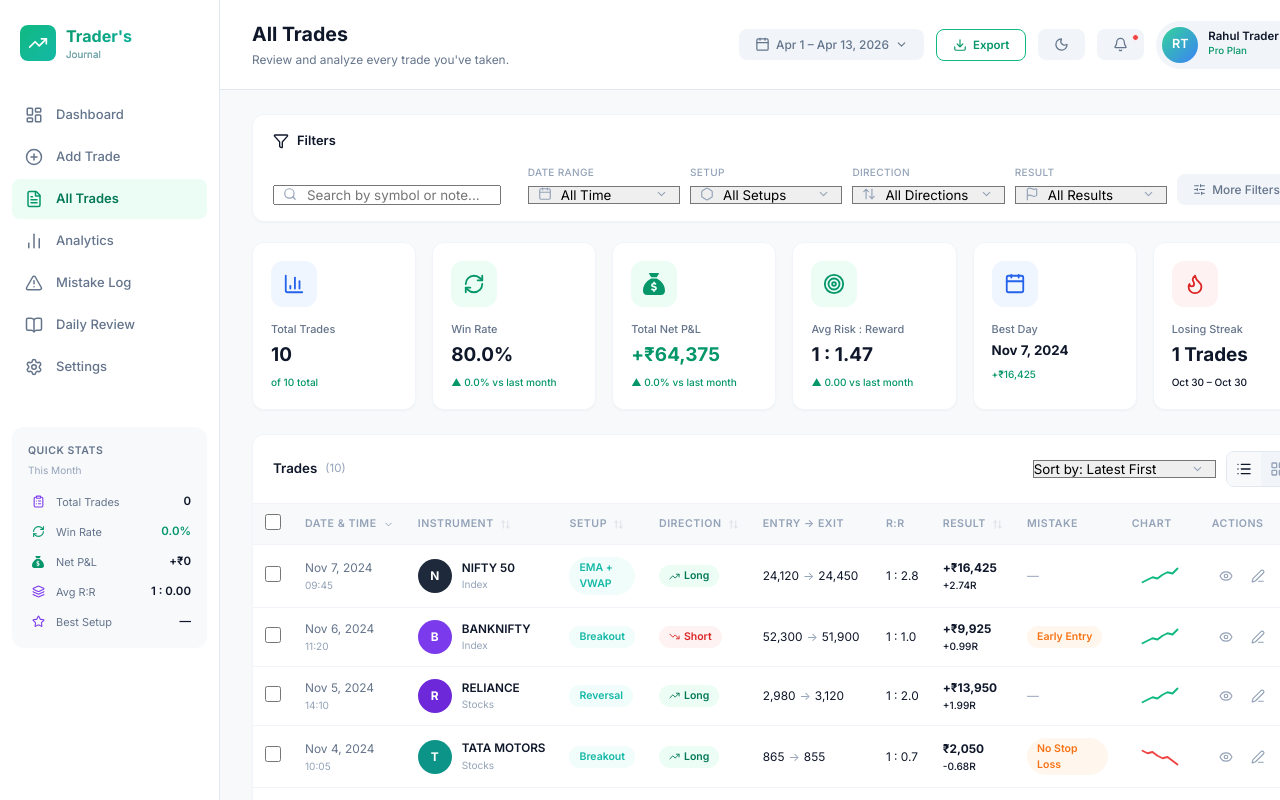
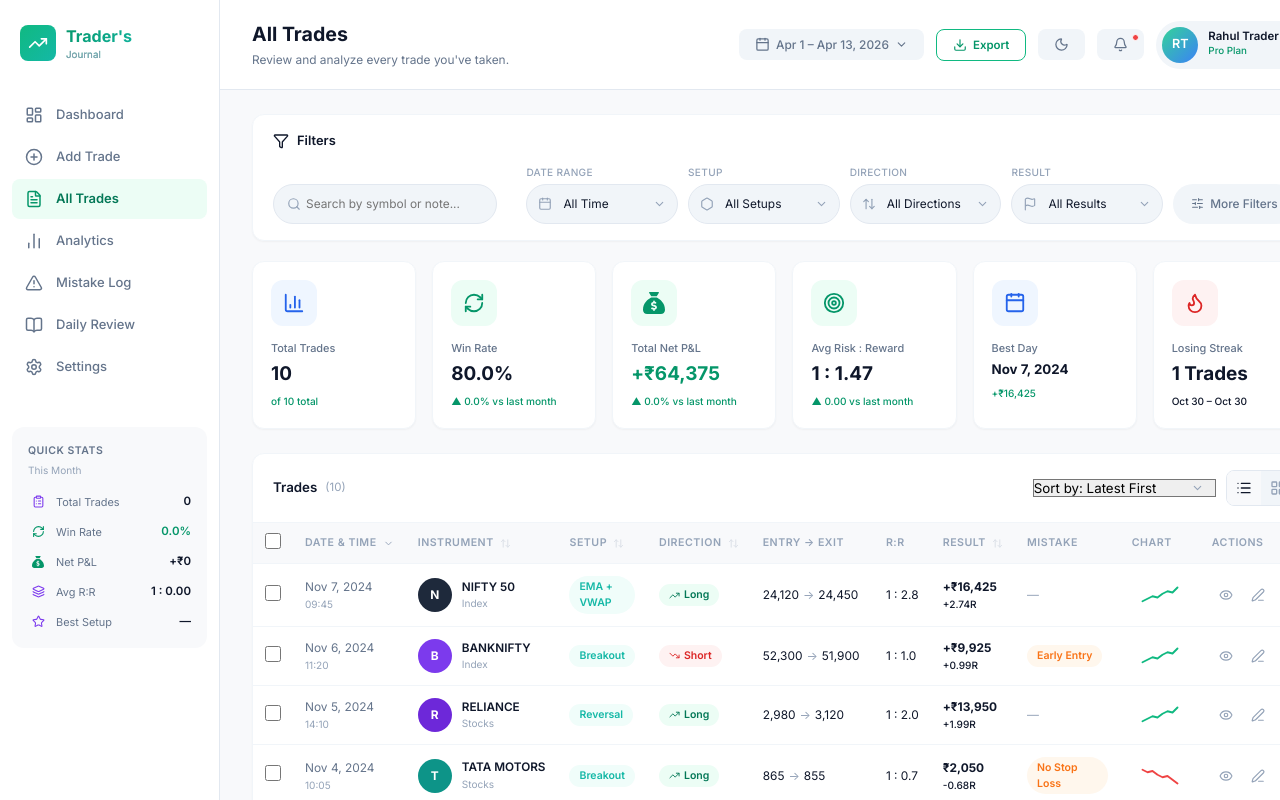
Before and after one commit to Zaydensth/traders-journal, a React (Vite) app: page /all-trades in a window 1280 px wide. Shown: the top 800 px of the page. Built offline with nearby package versions, Linux system fonts and the light colour scheme.

Commit message:
style: rounded pill-shaped filter dropdowns for All Trades

```diff
--- a/src/index.css
+++ b/src/index.css
@@ -2405,18 +2405,44 @@ input, select, textarea { font-family: inherit; outline: none; }
   letter-spacing: 0.3px;
 }
 
+/* ─── Filter card rounded inputs ─── */
+.at-filter-card input[type="text"],
+.at-filter-card select {
+  border-radius: var(--radius-full);
+  padding: 10px 18px;
+  font-size: 0.85rem;
+  border: 1.5px solid var(--border);
+  background: var(--bg-input);
+  color: var(--text-primary);
+  height: 40px;
+}
+
+.at-filter-card input[type="text"]:focus,
+.at-filter-card select:focus {
+  border-color: var(--green-500);
+  box-shadow: 0 0 0 3px rgba(16, 185, 129, 0.08);
+}
+
+.at-filter-card .input-with-icon input {
+  padding-left: 36px;
+}
+
+.at-filter-card .input-with-icon .input-icon {
+  left: 14px;
+}
+
 /* Filter dropdown prefix icons */
 .select-wrapper.has-prefix-icon {
   position: relative;
 }
 
 .select-wrapper.has-prefix-icon select {
-  padding-left: 32px;
+  padding-left: 36px;
 }
 
 .select-prefix-icon {
   position: absolute;
-  left: 10px;
+  left: 12px;
   top: 50%;
   transform: translateY(-50%);
   color: var(--text-muted);
@@ -2429,7 +2455,13 @@ input, select, textarea { font-family: inherit; outline: none; }
   color: #7c3aed;
 }
 
-.at-more-btn { white-space: nowrap; align-self: flex-end; }
+.at-more-btn {
+  white-space: nowrap;
+  align-self: flex-end;
+  border-radius: var(--radius-full) !important;
+  padding: 10px 18px !important;
+  height: 40px;
+}
 
 /* Table header */
 .at-table-header {
```
